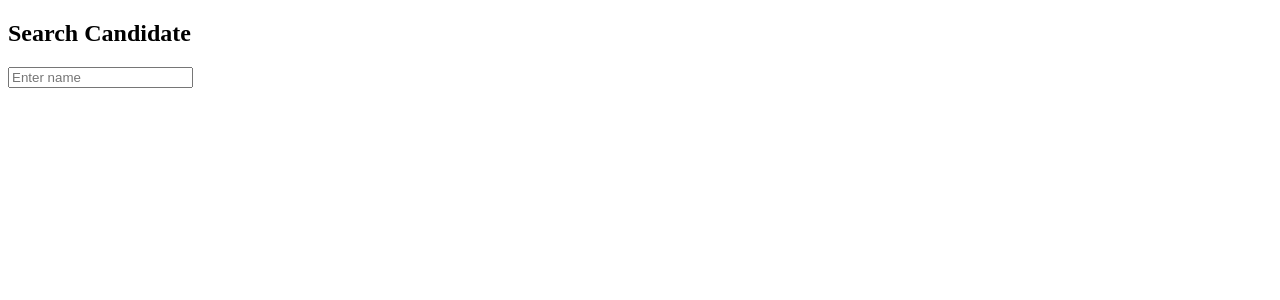
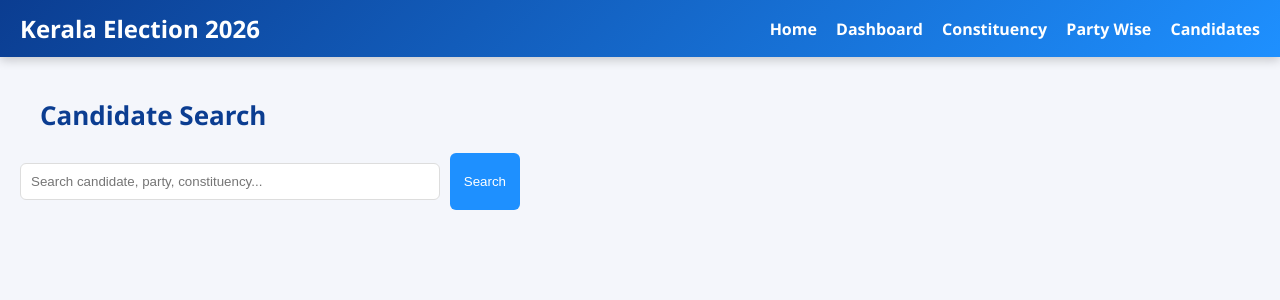
Before and after one commit to shilpamaryvarghese/Election-2026, a Flask app: page /candidates in a window 1280 px wide. Shown: the top 300 px of the page. Run offline with Flask 3, Linux system fonts and the light colour scheme; data that the repository does not hold is empty.

Commit message:
Update candidates.html

```diff
--- a/templates/candidates.html
+++ b/templates/candidates.html
@@ -2,34 +2,267 @@
 <html>
 <head>
 <title>Candidate Search</title>
+
+<link rel="stylesheet" href="/static/style.css">
+
+<style>
+
+.container {
+    padding: 20px;
+}
+
+.search-area {
+    display: flex;
+    gap: 10px;
+    max-width: 500px;
+    margin-bottom: 20px;
+}
+
+.search-area input {
+    flex: 1;
+}
+
+/* RESULTS GRID */
+.results {
+    display: grid;
+    grid-template-columns: repeat(auto-fit, minmax(300px, 1fr));
+    gap: 15px;
+}
+
+/* CARD */
+.candidate-card {
+    background: white;
+    padding: 18px;
+    border-radius: 12px;
+    box-shadow: 0 5px 15px rgba(0,0,0,0.1);
+    cursor: pointer;
+    transition: 0.3s;
+    animation: fadeIn 0.5s ease;
+}
+
+.candidate-card:hover {
+    transform: translateY(-5px);
+}
+
+/* TOP SECTION */
+.card-top {
+    display: flex;
+    gap: 12px;
+    align-items: center;
+}
+
+.photo {
+    width: 55px;
+    height: 55px;
+    border-radius: 50%;
+    object-fit: cover;
+}
+
+/* TEXT */
+.name {
+    font-size: 18px;
+    font-weight: bold;
+}
+
+.party {
+    font-weight: 600;
+}
+
+.const {
+    font-size: 13px;
+    color: #555;
+}
+
+.votes {
+    margin-top: 10px;
+}
+
+/* BAR */
+.bar {
+    margin-top: 10px;
+    height: 18px;
+    background: #eee;
+    border-radius: 10px;
+    overflow: hidden;
+}
+
+.fill {
+    height: 100%;
+    color: white;
+    font-size: 12px;
+    text-align: right;
+    padding-right: 5px;
+    line-height: 18px;
+    transition: width 1s ease;
+}
+
+/* STATUS */
+.status {
+    margin-top: 8px;
+    font-weight: bold;
+}
+
+/* STATUS COLORS */
+.winner {
+    border-left: 6px solid #28a745;
+}
+
+.leading {
+    border-left: 6px solid #ffc107;
+}
+
+.other {
+    border-left: 6px solid #ccc;
+}
+
+/* NO RESULT */
+.no-result {
+    text-align: center;
+    padding: 30px;
+    font-size: 18px;
+    color: #888;
+}
+
+/* ANIMATION */
+@keyframes fadeIn {
+    from { opacity: 0; transform: translateY(10px); }
+    to { opacity: 1; transform: translateY(0); }
+}
+
+</style>
+
 </head>
 
 <body>
 
-<h2>Search Candidate</h2>
+<div class="navbar">
+    <h2>Kerala Election 2026</h2>
 
-<input id="search" placeholder="Enter name">
+    <div class="nav-links">
+        <a href="/">Home</a>
+        <a href="/dashboard">Dashboard</a>
+        <a href="/constituency">Constituency</a>
+        <a href="/partywise">Party Wise</a>
+        <a href="/candidates">Candidates</a>
+    </div>
+</div>
 
-<div id="results"></div>
+<div class="container">
+
+<h2 class="page-title">Candidate Search</h2>
+
+<div class="search-area">
+    <input type="text" id="searchInput" placeholder="Search candidate, party, constituency...">
+    <button class="btn" onclick="searchCandidate()">Search</button>
+</div>
+
+<div id="results" class="results"></div>
+
+</div>
 
 <script>
-document.getElementById("search").addEventListener("keyup", async function(){
 
-    let q = this.value;
+let fullData = [];
 
-    if(q.length < 2) return;
+// LOAD DATA
+async function loadData(){
+    let res = await fetch("/api/results");
+    let json = await res.json();
+    fullData = json.data;
+}
 
-    let res = await fetch("/api/search/"+q);
-    let json = await res.json();
+loadData();
 
-    let div = document.getElementById("results");
-    div.innerHTML="";
 
-    json.data.forEach(r=>{
-        div.innerHTML += `<p>${r.candidate} - ${r.votes}</p>`;
+// PHOTO FUNCTION (fallback avatar)
+function getPhoto(name){
+    return "https://ui-avatars.com/api/?name=" + encodeURIComponent(name) + "&background=random";
+}
+
+
+// SEARCH FUNCTION
+function searchCandidate(){
+
+    let value = document.getElementById("searchInput").value.trim().toLowerCase();
+    let container = document.getElementById("results");
+
+    container.innerHTML = "";
+
+    if(!value){
+        container.innerHTML = "<div class='no-result'>Please enter a search term</div>";
+        return;
+    }
+
+    let filtered = fullData.filter(r =>
+        (r.Candidate || "").toLowerCase().includes(value) ||
+        (r.Party || "").toLowerCase().includes(value) ||
+        (r.Constituency || "").toLowerCase().includes(value)
+    );
+
+    if(filtered.length === 0){
+        container.innerHTML = "<div class='no-result'>❌ Candidate not found</div>";
+        return;
+    }
+
+    filtered.forEach(r => {
+
+        let percent = r.Percent ? parseFloat(r.Percent).toFixed(1) : 0;
+
+        let statusClass = "other";
+        if((r.Status || "").toLowerCase() === "won") statusClass = "winner";
+        else if((r.Status || "").toLowerCase() === "leading") statusClass = "leading";
+
+        // PARTY COLORS
+        let partyColor = "#999";
+
+        if(r.Party.includes("INC")) partyColor = "#1e90ff";
+        else if(r.Party.includes("CPM") || r.Party.includes("CPI")) partyColor = "#ff4b2b";
+        else if(r.Party.includes("BJP")) partyColor = "#f7971e";
+
+        let card = `
+        <div class="candidate-card ${statusClass}" onclick="goTo('${r.Constituency}')">
+
+            <div class="card-top">
+                <img src="${getPhoto(r.Candidate)}" class="photo">
+
+                <div>
+                    <div class="name">${r.Candidate}</div>
+                    <div class="party" style="color:${partyColor}">${r.Party}</div>
+                    <div class="const">📍 ${r.Constituency}</div>
+                </div>
+            </div>
+
+            <div class="votes">Votes: ${r.Total}</div>
+
+            <div class="bar">
+                <div class="fill" style="width:${percent}%; background:${partyColor}">
+                    ${percent}%
+                </div>
+            </div>
+
+            <div class="status">${r.Status || ""}</div>
+
+        </div>
+        `;
+
+        container.innerHTML += card;
     });
+}
 
+
+// REDIRECT
+function goTo(name){
+    window.location.href = "/constituency?name=" + encodeURIComponent(name);
+}
+
+
+// ENTER KEY SUPPORT
+document.getElementById("searchInput").addEventListener("keypress", function(e){
+    if(e.key === "Enter"){
+        searchCandidate();
+    }
 });
+
 </script>
 
 </body>
```
